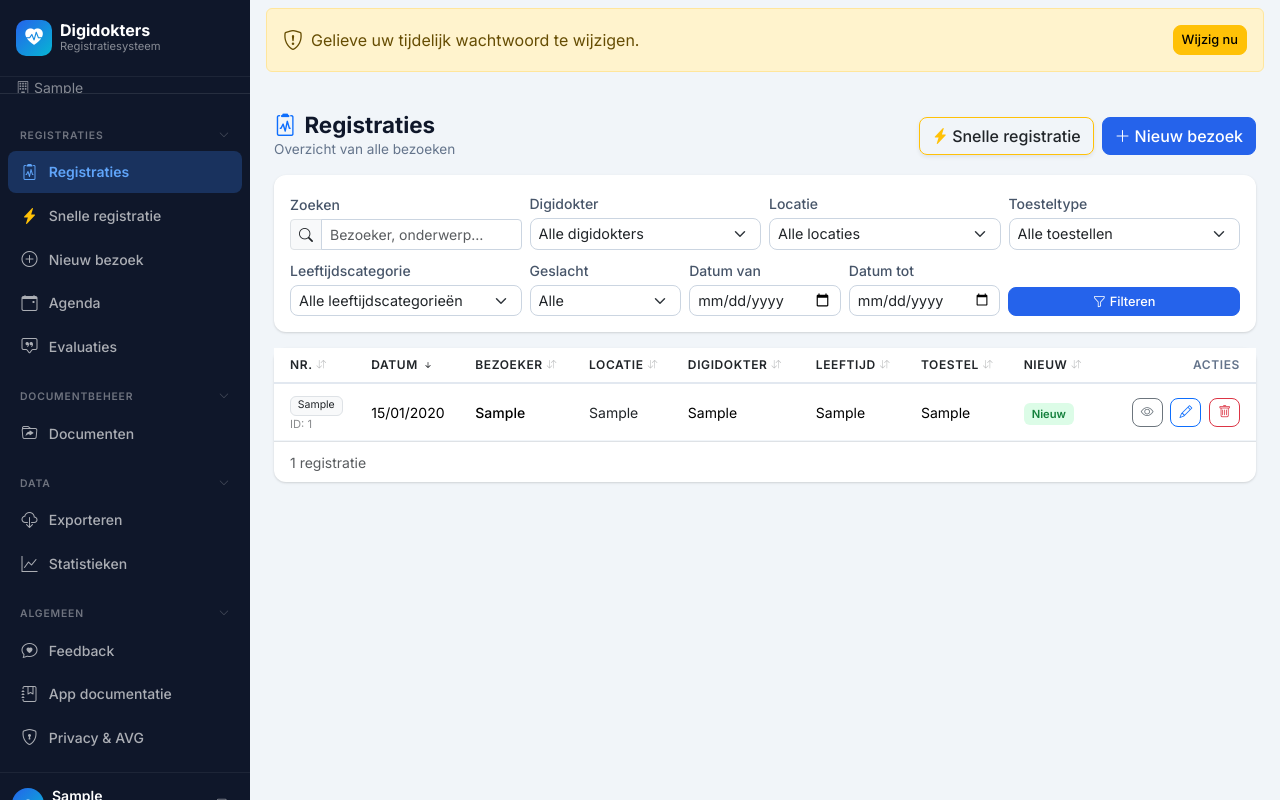
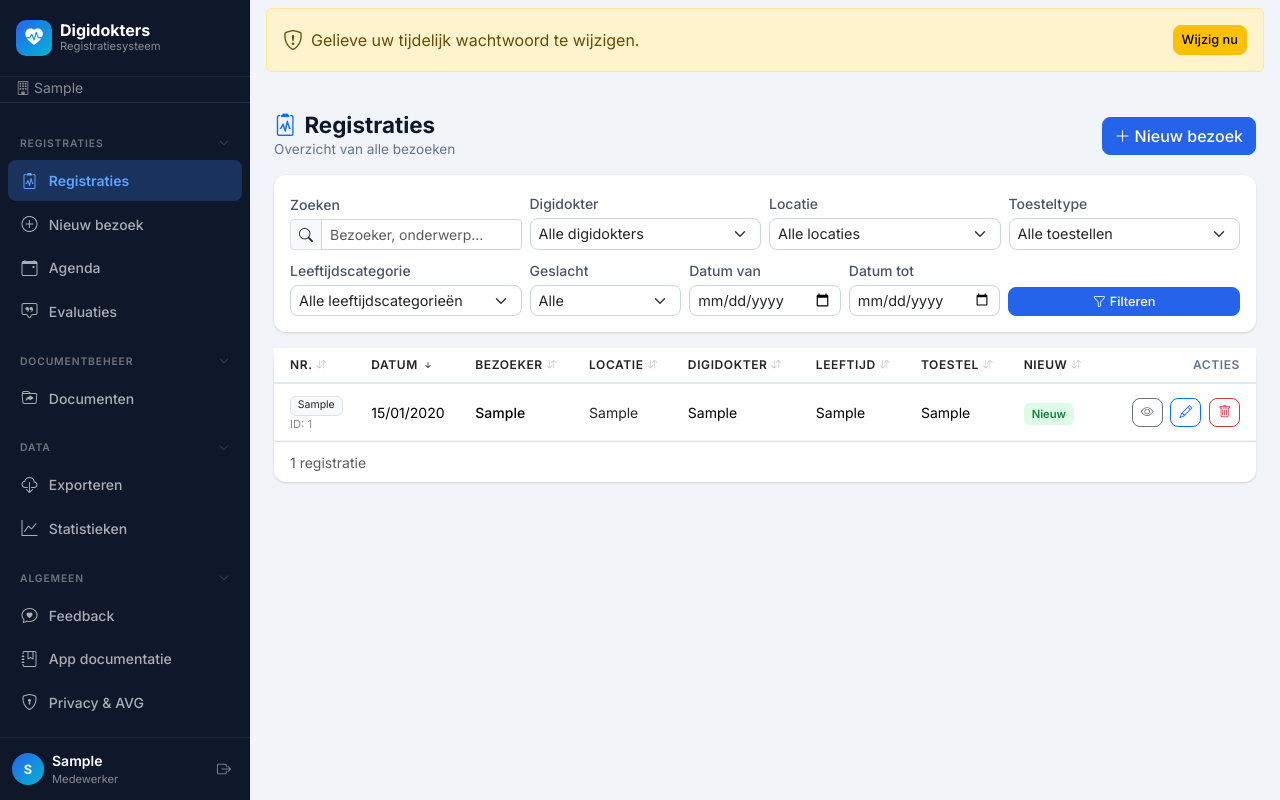
Before and after one commit to mark-vandenbroeck/Digidokters, a Flask app: page /registraties in a window 1280 px wide. Run offline with Flask 3, Linux system fonts and the light colour scheme; a user stored in the database is signed in; tables that the repository leaves empty hold one stand-in row (values such as "Sample post"); some libraries are stand-ins or nearby versions.

Commit message:
Verwijs 'Nieuw bezoek' naar de snelle registratie en verwijder oud formulier uit menu

```diff
--- a/templates/base.html
+++ b/templates/base.html
@@ -155,12 +155,7 @@
                 </a>
                 {% if not current_user.is_lezer() %}
                 <a href="{{ url_for('reg.snel') }}"
-                   class="dd-nav-link {% if request.endpoint == 'reg.snel' %}active{% endif %}">
-                    <i class="bi bi-lightning-charge-fill text-warning"></i>
-                    <span>Snelle registratie</span>
-                </a>
-                <a href="{{ url_for('reg.nieuw') }}"
-                   class="dd-nav-link {% if request.endpoint == 'reg.nieuw' %}active{% endif %}">
+                   class="dd-nav-link {% if request.endpoint in ('reg.snel', 'reg.nieuw') %}active{% endif %}">
                     <i class="bi bi-plus-circle"></i>
                     <span>Nieuw bezoek</span>
                 </a>
--- a/templates/registrations/list.html
+++ b/templates/registrations/list.html
@@ -9,10 +9,7 @@
     </div>
     {% if not current_user.is_lezer() %}
     <div class="d-flex gap-2">
-        <a href="{{ url_for('reg.snel') }}" class="btn btn-outline-warning text-dark fw-medium shadow-sm">
-            <i class="bi bi-lightning-charge-fill text-warning me-1"></i>Snelle registratie
-        </a>
-        <a href="{{ url_for('reg.nieuw') }}" class="btn btn-primary">
+        <a href="{{ url_for('reg.snel') }}" class="btn btn-primary">
             <i class="bi bi-plus-lg me-1"></i>Nieuw bezoek
         </a>
     </div>
@@ -255,7 +252,7 @@
             {% if zoek or filter_digidokter or filter_locatie or filter_toestel or filter_leeftijd or filter_geslacht or filter_datum_van or filter_datum_tot %}
             <a href="{{ url_for('reg.lijst') }}" class="btn btn-sm btn-outline-secondary">Filters wissen</a>
             {% else %}
-            <a href="{{ url_for('reg.nieuw') }}" class="btn btn-sm btn-primary">Eerste bezoek registreren</a>
+            <a href="{{ url_for('reg.snel') }}" class="btn btn-sm btn-primary">Eerste bezoek registreren</a>
             {% endif %}
         </div>
         {% endif %}
```
